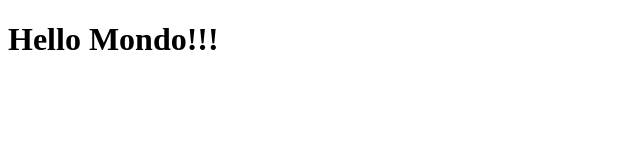
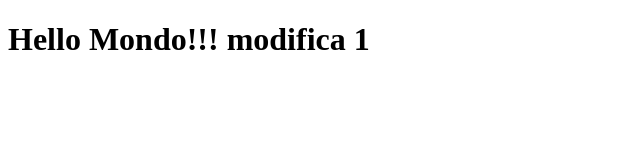
Before and after one commit to AlexZ84/Coursera-test, a plain HTML site: page index.html in a window 1280 px wide. Shown: the whole page, without its empty margins (0-640 px from the left). Drawn offline with Linux system fonts and the light colour scheme.

Commit message:
Update index.html

```diff
--- a/index.html
+++ b/index.html
@@ -4,6 +4,6 @@
 	<title>Coursera Site</title>
 </head>
 <body>
-<h1>Hello Mondo!!!</h1>
+<h1>Hello Mondo!!! modifica 1</h1>
 </body>
 </html>
```
